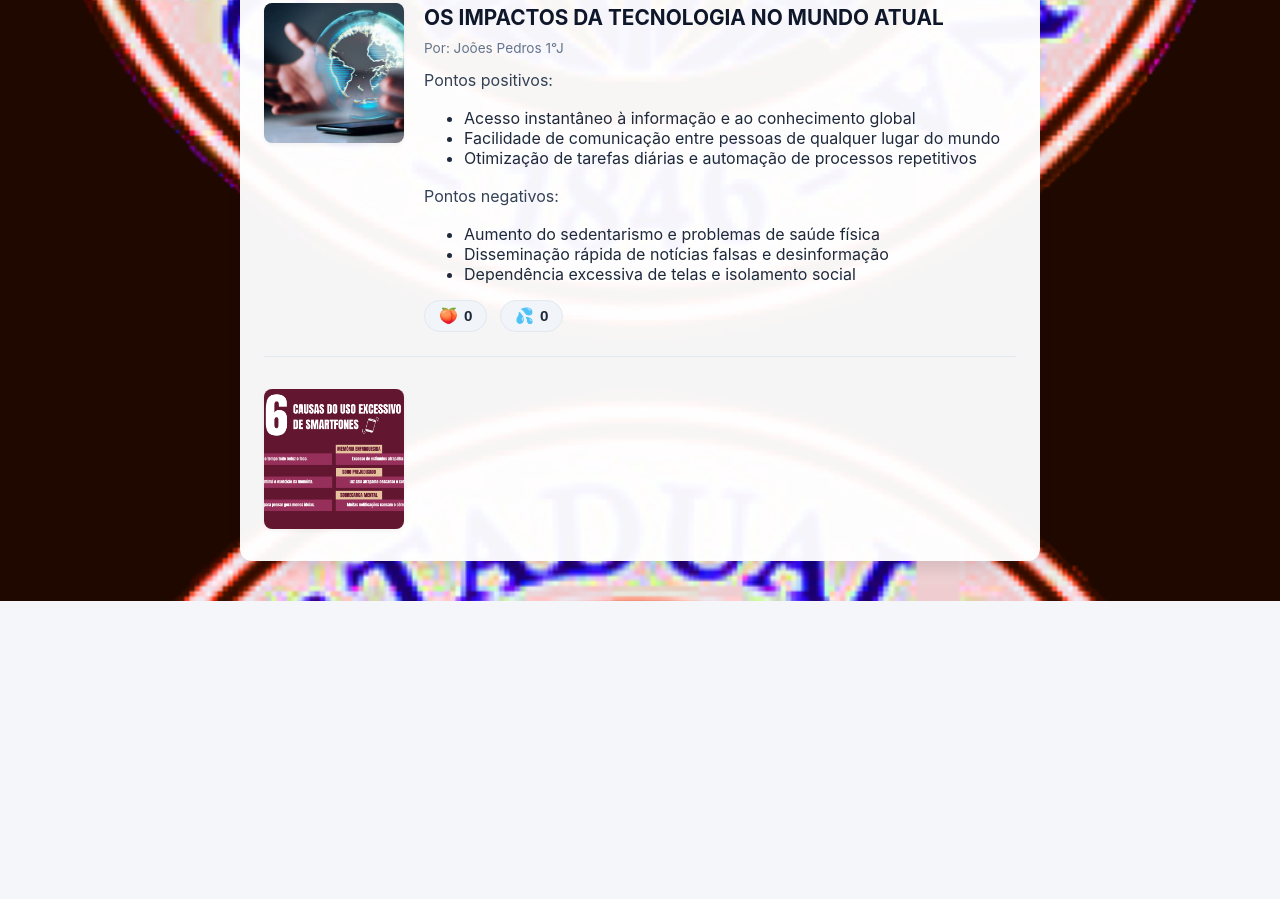
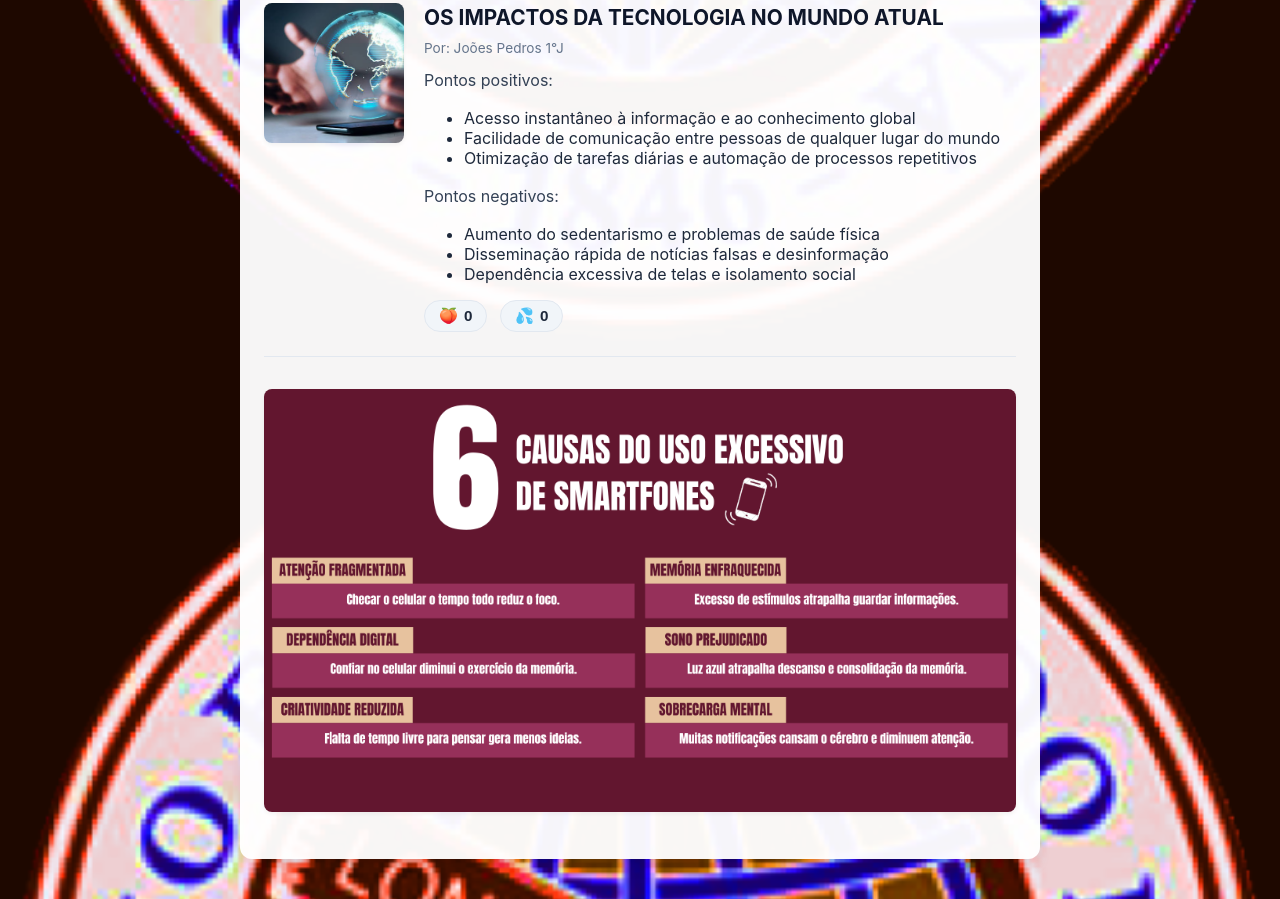
Before and after one commit to joaosiewert/trabalho-1, a plain HTML site: page index.html in a window 1280 px wide. Shown: the part 914-1813 px from the top of the page. Before the commit the page ends 1515 px from the top, so only its background shows below. Drawn offline with Linux system fonts and the light colour scheme.

Commit message:
Update index.html

```diff
--- a/index.html
+++ b/index.html
@@ -124,13 +124,15 @@
             font-weight: 600;
         }
 
-    .classeimagem {
-        display: block;
-        margin: auto;
-        width: auto;
-        height: auto;
-        max-width: 90vw;
-    }
+        /* CORREÇÃO: Nome da classe corrigido para bater com o HTML e tamanho aumentado */
+        .imagemclasse {
+            display: block;
+            margin: 15px auto;
+            width: 100%; /* Ocupa toda a largura disponível do feed */
+            max-width: 100%;
+            height: auto; /* Mantém a proporção sem distorcer */
+            border-radius: 8px;
+        }
 
     </style>
 </head>
@@ -170,9 +172,9 @@
                 <h2>ET BILU VAI AO CEP E DEIXA RECOMENDAÇÕES IMPORTANTES</h2>
                 <p class="artigo-autor">Por: Casimiro</p>
                 <p>ET BILU CONFIRMA A CHEGADA DOS ALIENS NA TERRA CAUSA PÂNICO NO CEP</p>
-            </ul>
                 <button>🍑<span>0</span></button>
                 <button>💦<span>0</span></button>
+            </div>
         </article>
 
         <article>
@@ -197,11 +199,10 @@
             </div>
         </article>
 
-        <article>
-            <img src="imagemclasse.png"
-            alt="Uso excessivo do celular"
-            class="imagemclasse">
-            </article>
+        <!-- CORREÇÃO: Adicionado uma estrutura correta de artigo para a foto -->
+        <article style="display: block;">
+            <img src="imagemclasse.png" alt="Uso excessivo do celular" class="imagemclasse">
+        </article>
     </main>
 
     <script>
```
